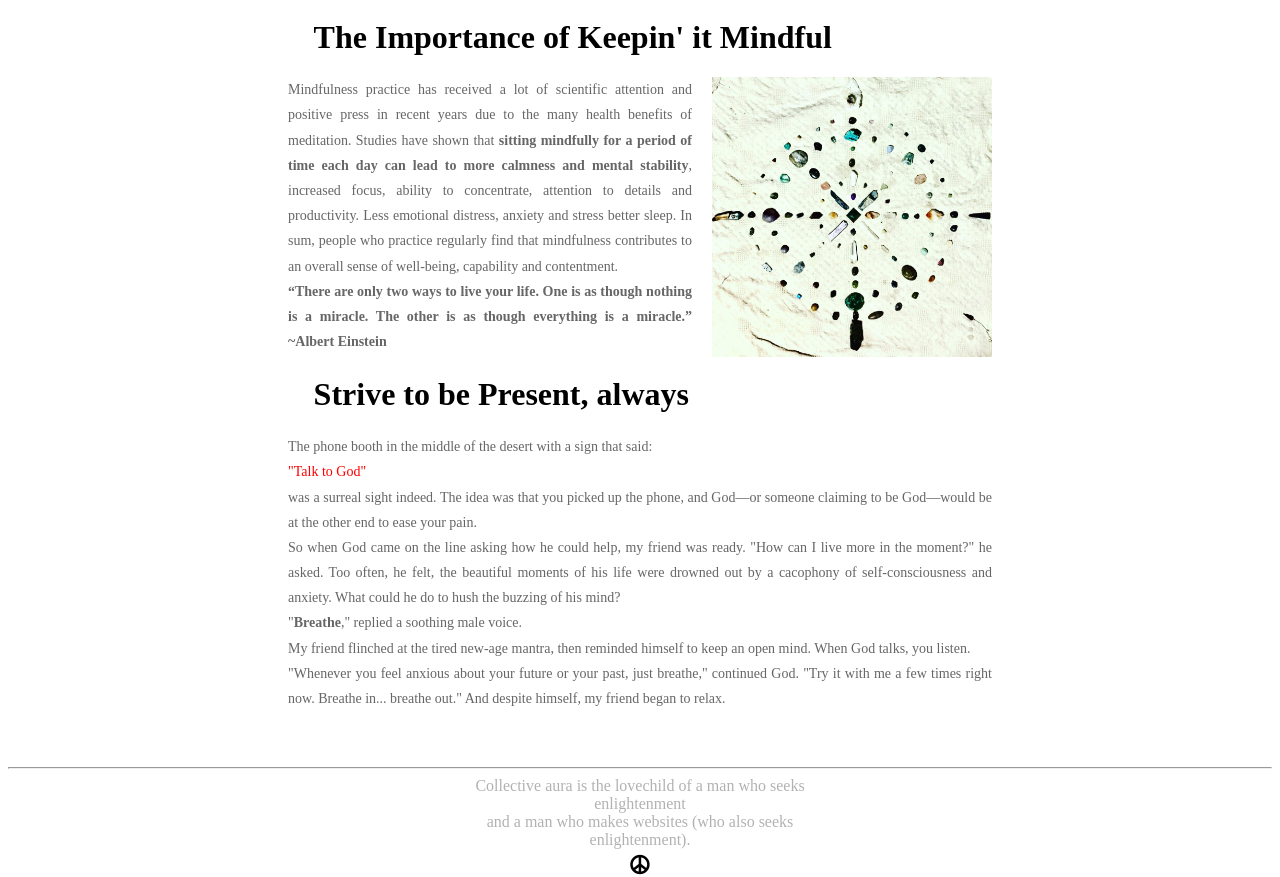
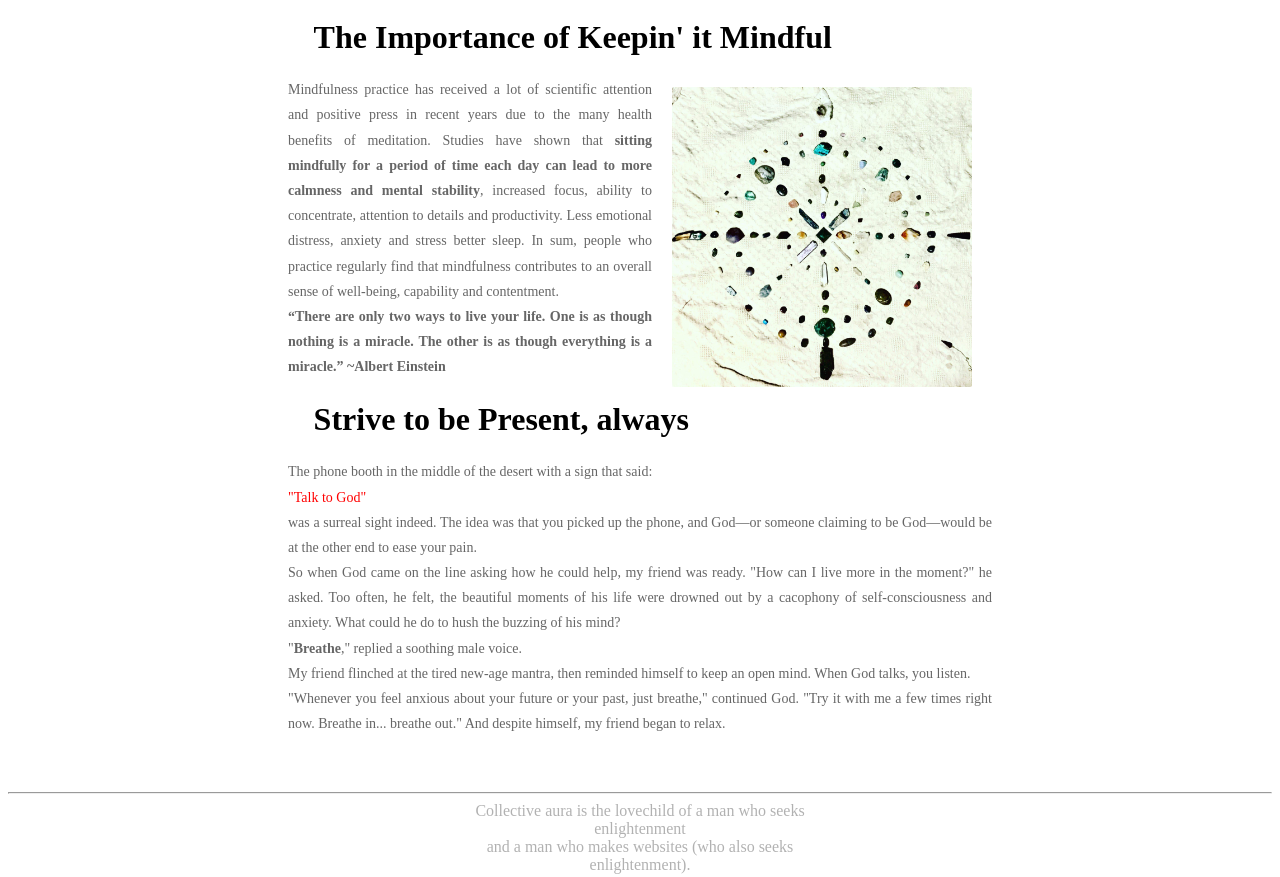
Before and after one commit to Lukemasliah/Mitch-Site, a plain HTML site: page index.html in a window 1280 px wide. Shown: the part 1128-2005 px from the top of the page. Drawn offline with Linux system fonts and the light colour scheme.

Commit message:
Update index.html

```diff
--- a/index.html
+++ b/index.html
@@ -67,7 +67,7 @@ The benefits in the second category are more subtle. Thanks to awareness meditat
 
 </p>
 <h1> The Importance of Keepin' it Mindful </h1>
-<p><img src="Images/stonePattern.jpeg" class="floatRight" alt="Stones" style="width:300px;max-width:100%;padding-left:20px;"  />
+<p><img src="Images/stonePattern.jpeg" class="floatRight" alt="Stones" style="width:300px;max-width:100%;margin: 10px 20px;"  />
 Mindfulness practice has received a lot of scientific attention and positive press in recent years due to the many health benefits of meditation. Studies have shown that <strong>sitting mindfully for a period of time each day can lead to more calmness and mental stability</strong>, increased focus, ability to concentrate, attention to details and productivity. Less emotional distress, anxiety and stress better sleep. In sum, people who practice regularly find that mindfulness contributes to an overall sense of well-being, capability and contentment.
 </p>
 <p><strong>
```
